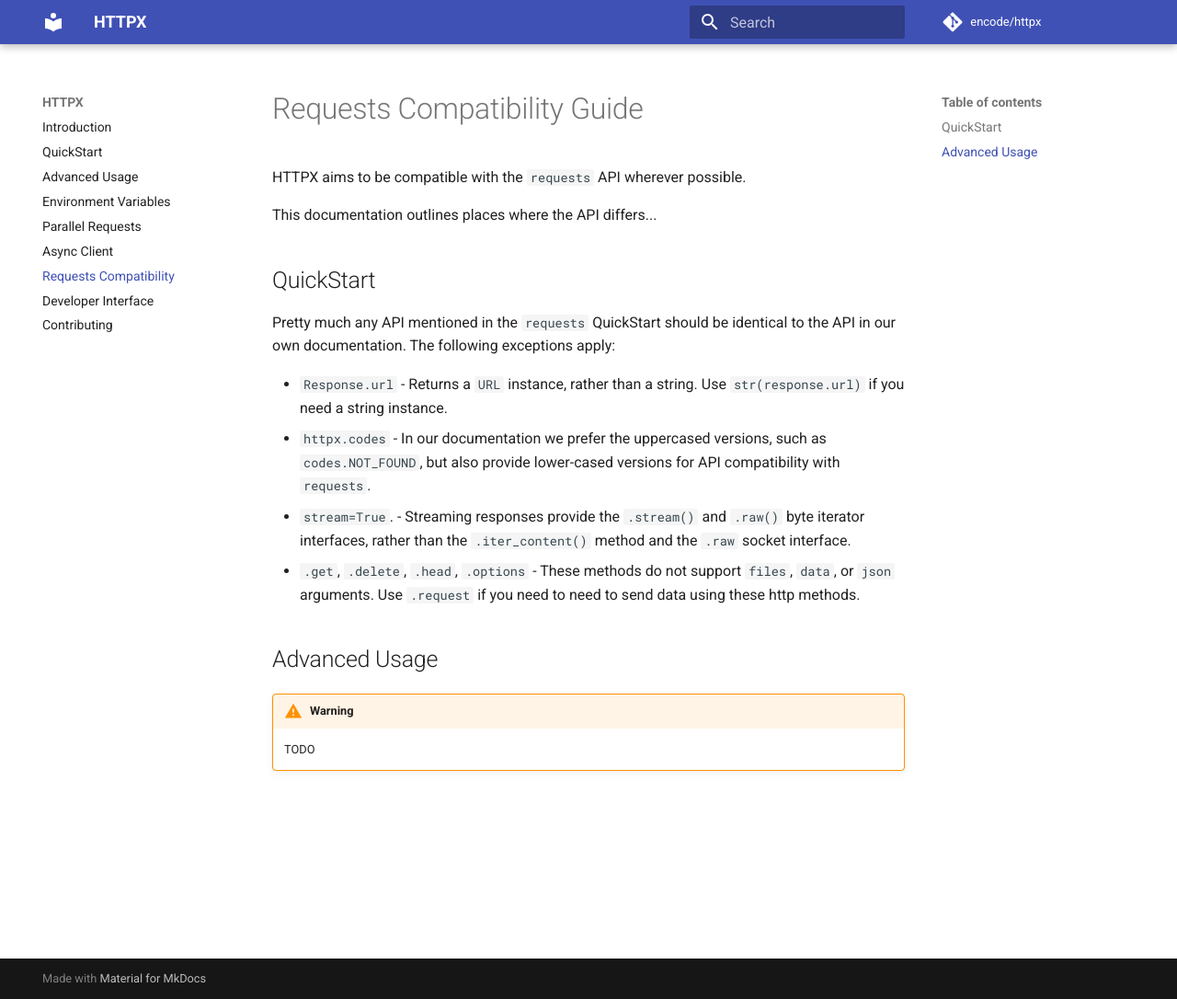
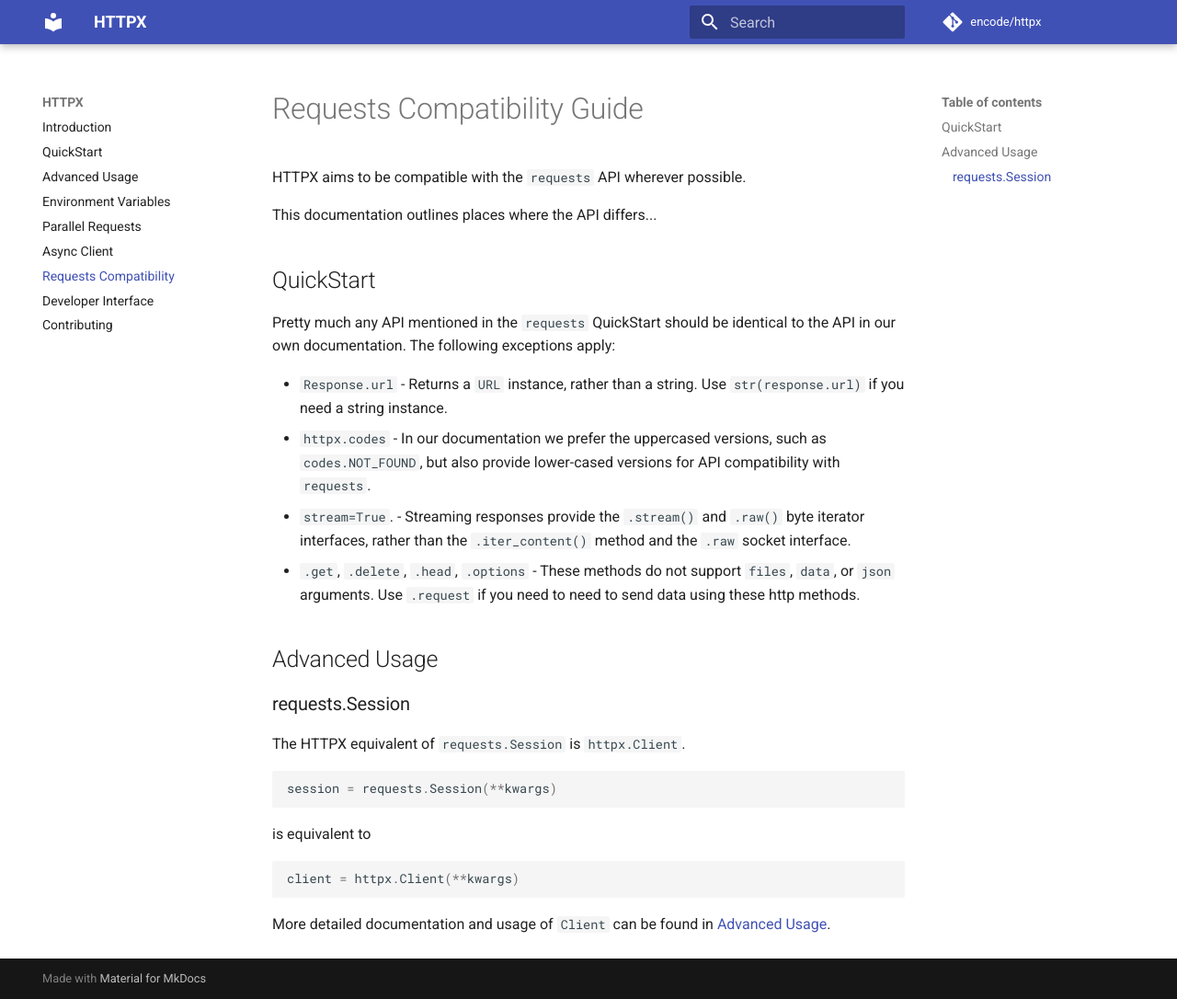
Before and after one commit to WorldStar0126/httpx, an MkDocs documentation site: the page built from docs/compatibility.md, in a window 1280 px wide and 1086 px high. Shown: the whole window at 92% size. Built offline with MkDocs 1.6.1 and Material for MkDocs 9.7.7, drawn with Linux system fonts in a browser that asks for light colours; comment, search, counter and statistics services are not loaded.

Commit message:
Add documentation for requests.Session compatibility (#449)

````diff
--- a/docs/compatibility.md
+++ b/docs/compatibility.md
@@ -17,5 +17,17 @@ but also provide lower-cased versions for API compatibility with `requests`.
 
 ## Advanced Usage
 
-!!! warning
-    TODO
+### requests.Session
+The HTTPX equivalent of `requests.Session` is `httpx.Client`.
+
+```python
+session = requests.Session(**kwargs)
+```
+
+is equivalent to
+
+```python
+client = httpx.Client(**kwargs)
+```
+
+More detailed documentation and usage of `Client` can be found in [Advanced Usage](advanced.md).
````
Also changed, not shown: docs/advanced.md (+2 -0 lines).
